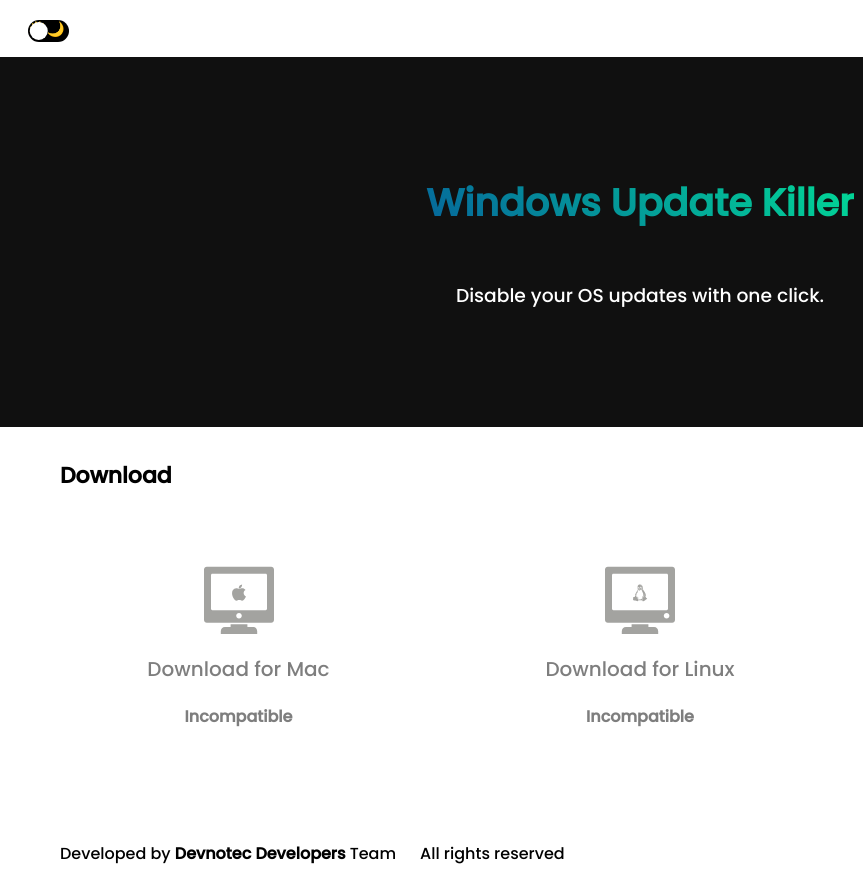
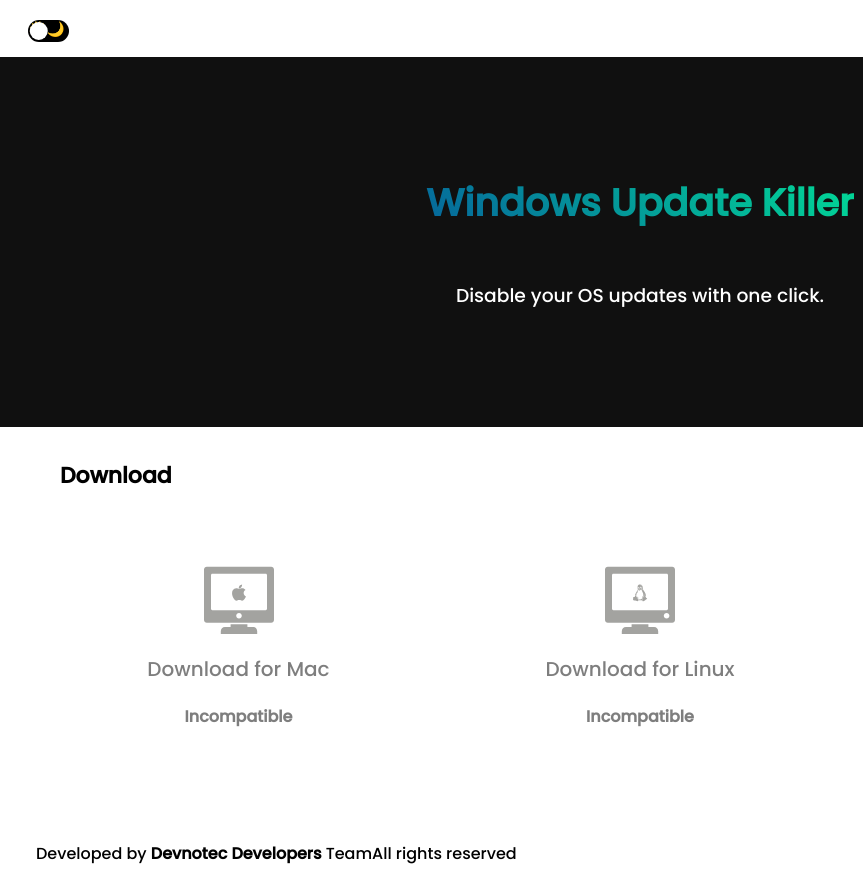
Before and after one commit to Devnotec/WindowsUpdateKiller, a plain HTML site: page index.html in a window 1280 px wide. Shown: the full height of the page, 0-863 px from the left. Drawn offline with Linux system fonts and the light colour scheme.

Commit message:
Update index.html

```diff
--- a/index.html
+++ b/index.html
@@ -70,7 +70,7 @@
             <footer class="p-4 d-flex">
 
                 <div class="">
-                    <span class="m-4">
+                    <span>
                         Developed by <strong>Devnotec Developers</strong> Team
                     </span>
                 </div>
```
